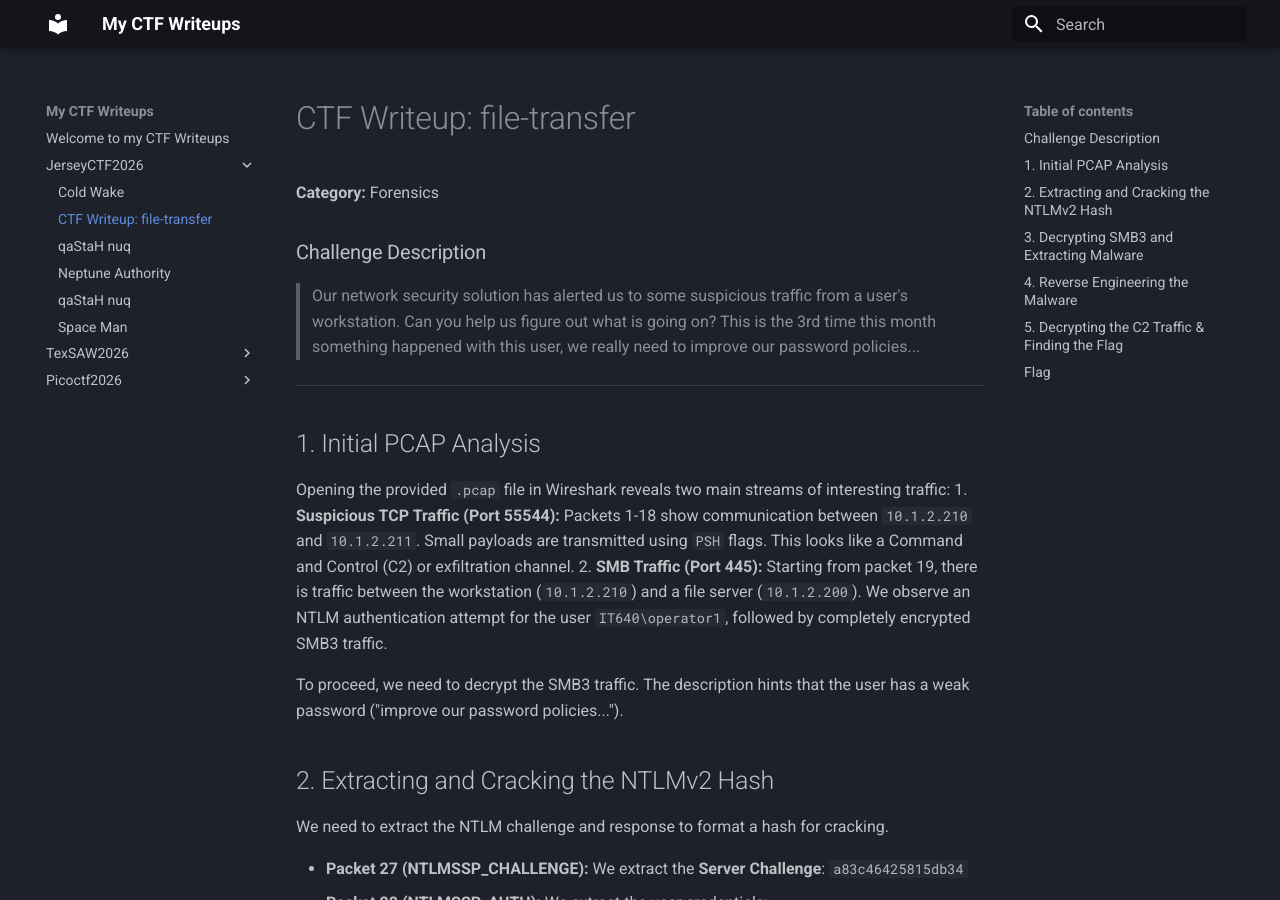
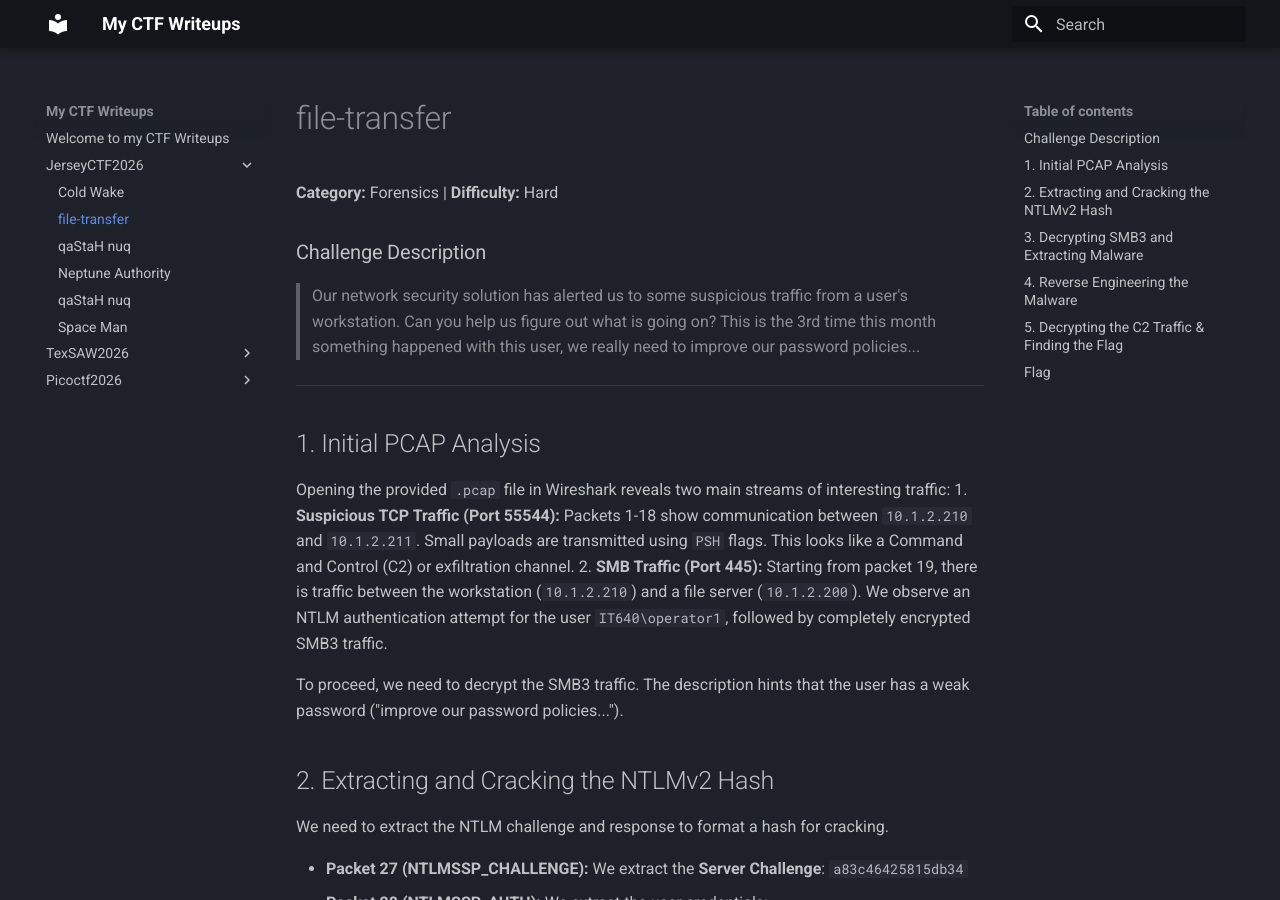
Before and after one commit to MIXent01/ctf-writeups, an MkDocs documentation site: the page built from writeups/JerseyCTF2026/file-transfer.md, in a window 1280 px wide and 900 px high. Built offline with MkDocs 1.6.1 and Material for MkDocs 9.7.7, drawn with Linux system fonts in a browser that asks for light colours.

Commit message:
Small change in title

```diff
--- a/writeups/JerseyCTF2026/file-transfer.md
+++ b/writeups/JerseyCTF2026/file-transfer.md
@@ -1,5 +1,5 @@
-# CTF Writeup: file-transfer
-**Category:** Forensics
+# file-transfer
+**Category:** Forensics | **Difficulty:** Hard
 
 ### Challenge Description
 > Our network security solution has alerted us to some suspicious traffic from a user's workstation. Can you help us figure out what is going on?
```
